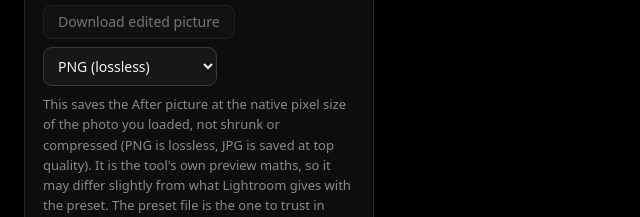
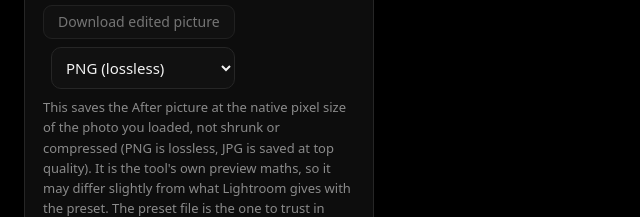
Before and after one commit to krshnaprsad/preset-lab, a website: page index.html in a window 1280 px wide. Shown: the part 948-1165 px from the top of the page, 0-640 px from the left. Drawn offline with Linux system fonts and the light colour scheme.

Commit message:
Style select element with background and border

```diff
--- a/app.css
+++ b/app.css
@@ -109,3 +109,4 @@ canvas#cv.adding{cursor:copy}
 .z3{color:inherit;text-decoration:underline dotted;text-underline-offset:3px}
 .z3:hover{color:#fff;text-decoration-style:solid}
 .z3:focus-visible{outline:2px solid #fff;outline-offset:3px;border-radius:3px;color:#fff}
+select{background:#111;color:#f2f2f2;border:1px solid var(--line);border-radius:10px;padding:9px 10px;font:inherit;margin-left:8px}
```
